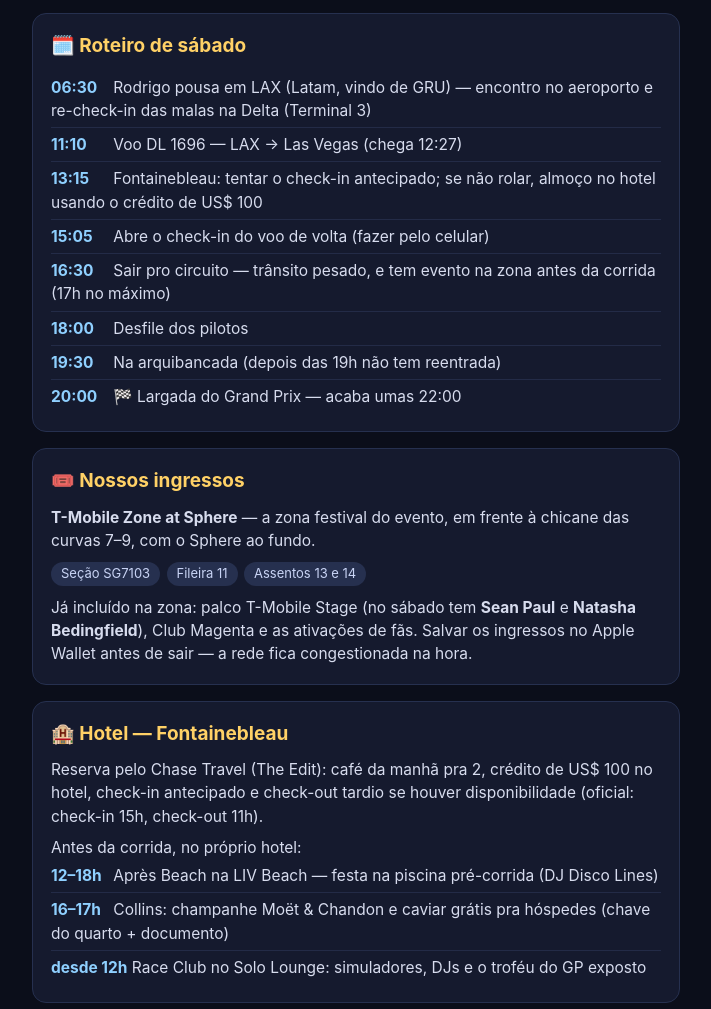
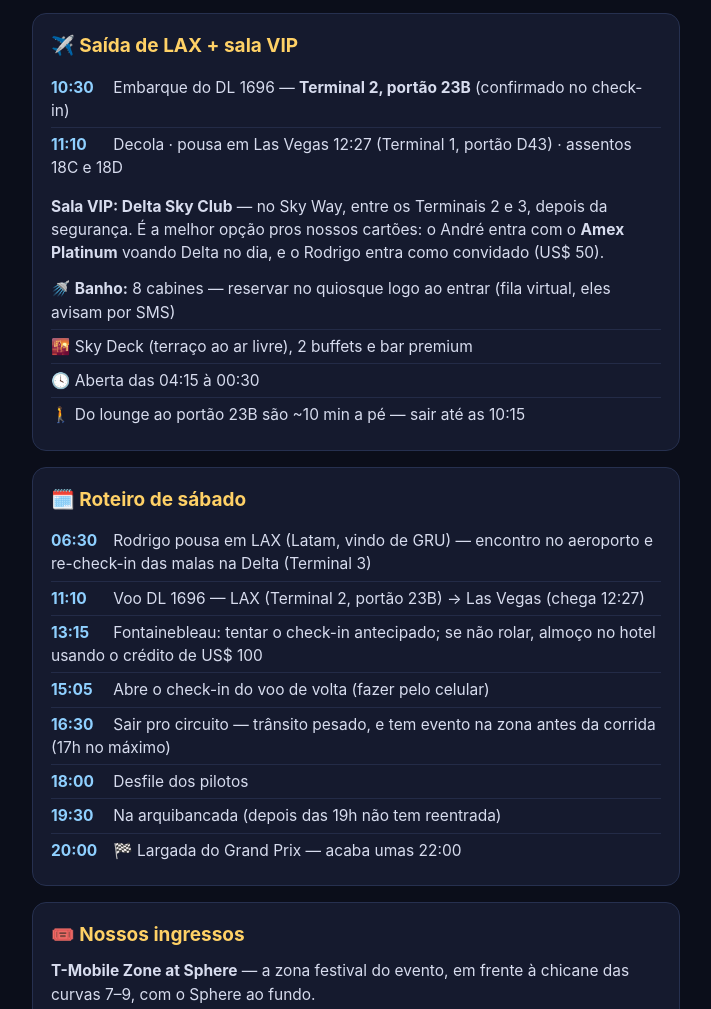
Before and after one commit to arossler74-cmd/F1Vegas26, a plain HTML site: page index.html in a window 1280 px wide. Shown: the part 607-1616 px from the top of the page, without its empty margins (284-995 px from the left). Drawn offline with Linux system fonts and the light colour scheme.

Commit message:
Add LAX Terminal 2 departure + Delta Sky Club lounge/shower info

```diff
--- a/index.html
+++ b/index.html
@@ -61,10 +61,25 @@
   </div>
 
   <div class="card">
+    <h2>✈️ Saída de LAX + sala VIP</h2>
+    <ul>
+      <li><span class="t">10:30</span> Embarque do DL 1696 — <b>Terminal 2, portão 23B</b> (confirmado no check-in)</li>
+      <li><span class="t">11:10</span> Decola · pousa em Las Vegas 12:27 (Terminal 1, portão D43) · assentos 18C e 18D</li>
+    </ul>
+    <p style="margin-top:10px"><b>Sala VIP: Delta Sky Club</b> — no Sky Way, entre os Terminais 2 e 3, depois da segurança. É a melhor opção pros nossos cartões: o André entra com o <b>Amex Platinum</b> voando Delta no dia, e o Rodrigo entra como convidado (US$ 50).</p>
+    <ul style="margin-top:8px">
+      <li>🚿 <b>Banho:</b> 8 cabines — reservar no quiosque logo ao entrar (fila virtual, eles avisam por SMS)</li>
+      <li>🌇 Sky Deck (terraço ao ar livre), 2 buffets e bar premium</li>
+      <li>🕓 Aberta das 04:15 à 00:30</li>
+      <li>🚶 Do lounge ao portão 23B são ~10 min a pé — sair até as 10:15</li>
+    </ul>
+  </div>
+
+  <div class="card">
     <h2>🗓️ Roteiro de sábado</h2>
     <ul>
       <li><span class="t">06:30</span> Rodrigo pousa em LAX (Latam, vindo de GRU) — encontro no aeroporto e re-check-in das malas na Delta (Terminal 3)</li>
-      <li><span class="t">11:10</span> Voo DL 1696 — LAX → Las Vegas (chega 12:27)</li>
+      <li><span class="t">11:10</span> Voo DL 1696 — LAX (Terminal 2, portão 23B) → Las Vegas (chega 12:27)</li>
       <li><span class="t">13:15</span> Fontainebleau: tentar o check-in antecipado; se não rolar, almoço no hotel usando o crédito de US$ 100</li>
       <li><span class="t">15:05</span> Abre o check-in do voo de volta (fazer pelo celular)</li>
       <li><span class="t">16:30</span> Sair pro circuito — trânsito pesado, e tem evento na zona antes da corrida (17h no máximo)</li>
```
